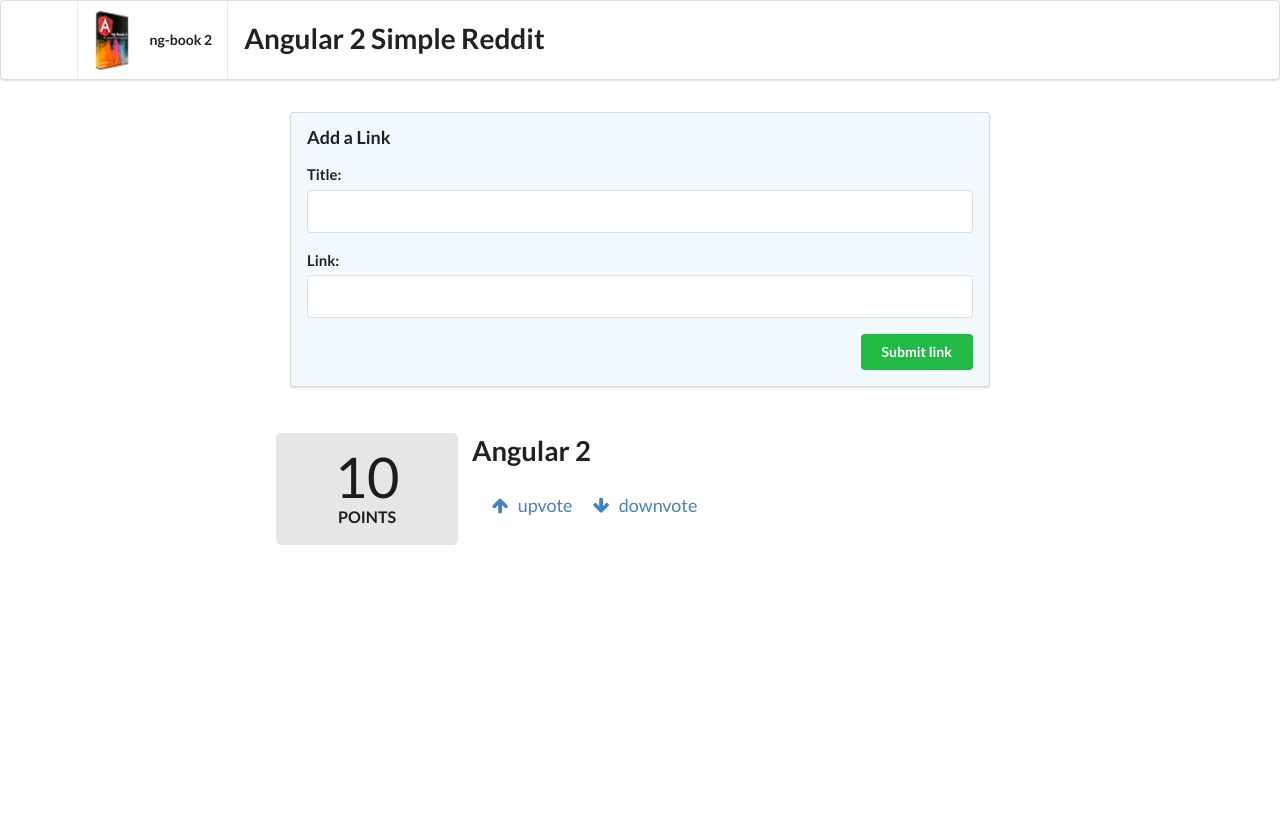
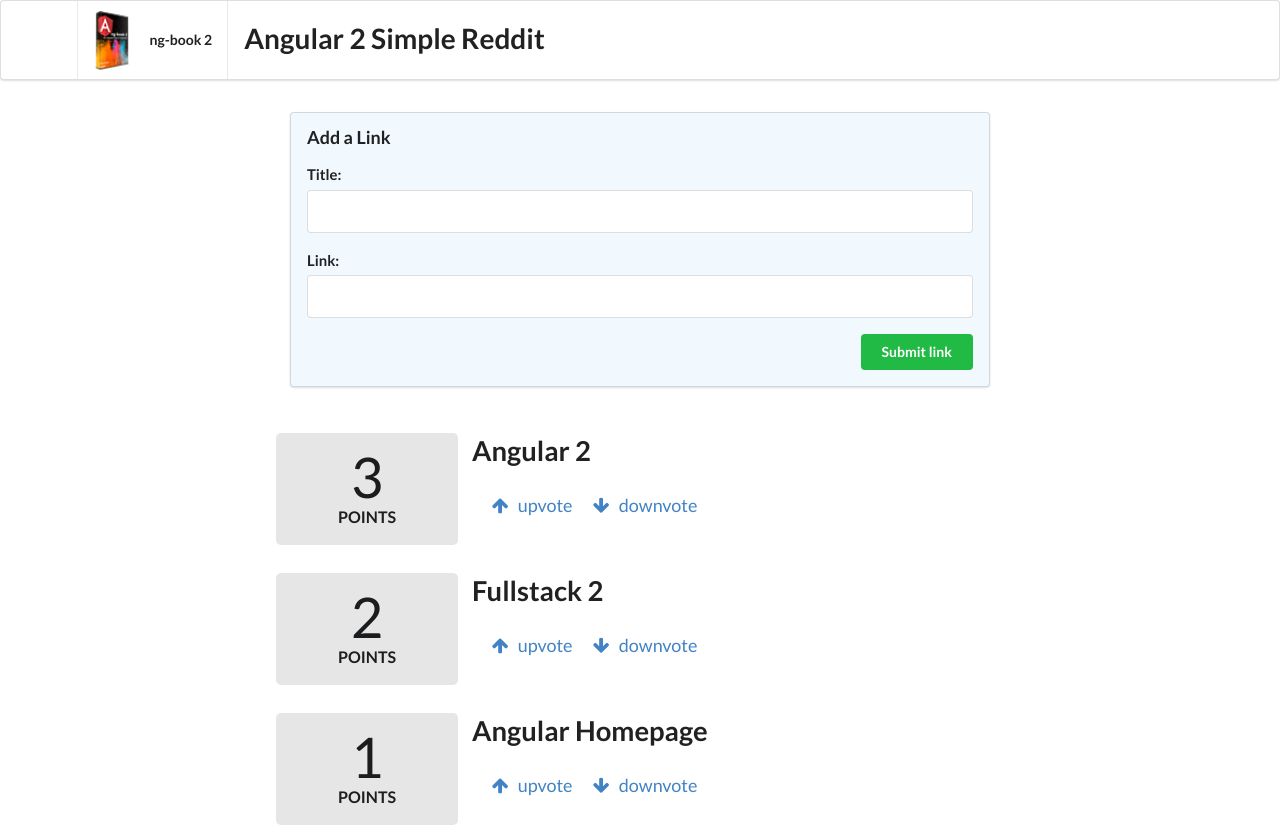
Before and after one commit to emag-notes/angular2-notes, an Angular app in the folder ng-book2/r42/first_app/angular2_reddit/: page / in a window 1280 px wide. Before the commit the page ends 800 px from the top, so only its background shows below. Built offline with nearby package versions, Linux system fonts and the light colour scheme.

Commit message:
Rendering Multiple Articles

```diff
--- a/ng-book2/r42/first_app/angular2_reddit/src/app/app.component.html
+++ b/ng-book2/r42/first_app/angular2_reddit/src/app/app.component.html
@@ -17,5 +17,8 @@
 </form>
 
 <div class="ui grid posts">
-  <app-article></app-article>
+  <app-article
+    *ngFor="let article of articles"
+    [article]="article">
+  </app-article>
 </div>
--- a/ng-book2/r42/first_app/angular2_reddit/src/app/app.component.ts
+++ b/ng-book2/r42/first_app/angular2_reddit/src/app/app.component.ts
@@ -1,4 +1,5 @@
 import { Component } from '@angular/core';
+import { Article } from './article/article.model';
 
 @Component({
   selector: 'app-root',
@@ -6,8 +7,21 @@
   styleUrls: ['./app.component.css']
 })
 export class AppComponent {
+  articles: Article[];
+
+  constructor() {
+    this.articles = [
+      new Article('Angular 2', 'http://angular.io', 3),
+      new Article('Fullstack 2', 'http://fullstack.io', 2),
+      new Article('Angular Homepage', 'http://angular.io', 1),
+    ];
+  }
+
   addArticle(title: HTMLInputElement, link: HTMLInputElement): boolean {
     console.log(`Adding article title: ${title.value} and link: ${link.value}`);
+    this.articles.push(new Article(title.value, link.value, 0));
+    title.value = '';
+    link.value = '';
     return false;
   }
 
--- a/ng-book2/r42/first_app/angular2_reddit/src/app/article/article.component.ts
+++ b/ng-book2/r42/first_app/angular2_reddit/src/app/article/article.component.ts
@@ -1,4 +1,4 @@
-import { Component, OnInit } from '@angular/core';
+import {Component, OnInit, Input} from '@angular/core';
 import {Article} from './article.model';
 
 @Component({
@@ -10,15 +10,7 @@
   }
 })
 export class ArticleComponent implements OnInit {
-  article: Article;
-
-  constructor() {
-    this.article = new Article(
-      'Angular 2',
-      'http://angular.io',
-      10
-    );
-  }
+  @Input() article: Article;
 
   voteUp() {
     this.article.voteUp();
```
